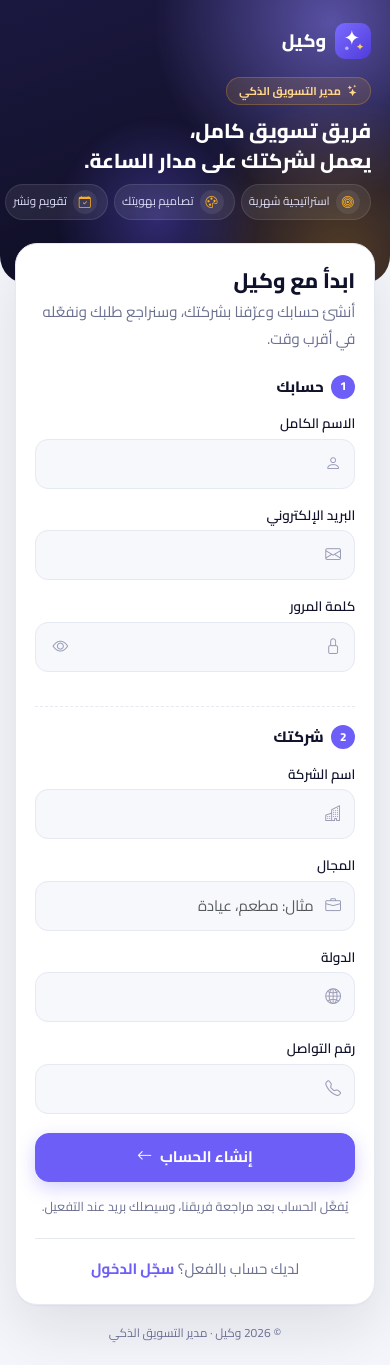
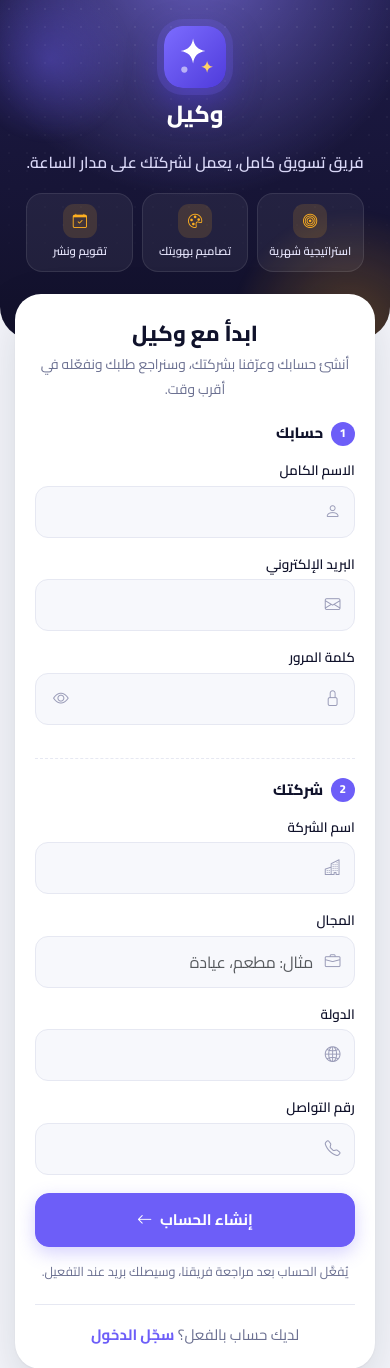
Before and after one commit to khattabaljaily/wakeel, a Django app: page /accounts/register/ in a window 390 px wide. Shown: the top 1368 px of the page. Run offline with Django 5.2, Linux system fonts and the light colour scheme; some libraries are stand-ins or nearby versions.

Commit message:
Phones: no sideways scrolling, redesigned sign-in header
- Landing rows used 3rem gutters, wider than the container padding on phones.
- Auth pages: centred brand header with three feature tiles instead of a
  horizontally scrolling chip strip; larger fields (16px, no iOS zoom).
- Admin status tabs wrap instead of scrolling.
- html/body clip horizontal overflow as a safety net.

Co-Authored-By: Claude Opus 5.5 <noreply@anthropic.com>

```diff
--- a/static/css/app.css
+++ b/static/css/app.css
@@ -38,6 +38,7 @@
 /* 15px instead of the browser's 16px: every rem size (text, headings, spacing) scales down together.
    A percentage, so a reader who enlarged their browser's text still gets it. */
 html { font-size: 93.75%; }
+html, body { overflow-x: clip; }
 body { font-family: var(--bs-body-font-family); background: var(--wk-bg); color: var(--wk-text); }
 h1, h2, h3, h4, h5, h6, .fw-display { color: var(--wk-ink); font-weight: 700; }
 a { text-decoration: none; }
@@ -418,25 +419,39 @@ a.wk-stat:hover { transform: translateY(-2px); box-shadow: var(--wk-shadow-lg);
 .wk-afield__eye:hover { background: var(--wk-primary-50); color: var(--wk-primary); }
 .wk-afield__box.has-error .wk-afield__icon { color: #dc3545; }
 
-/* Phones: the brand becomes a header, and the form a card rising over it */
+/* Phones: a centred brand header with three feature tiles, and the form as a card rising over it */
 @media (max-width: 991.98px) {
-  .wk-auth { display: block; background: var(--wk-bg); }
-  .wk-auth__side { padding: 1.5rem 1.25rem 4.25rem; gap: 1.25rem; border-radius: 0 0 28px 28px; }
-  .wk-auth__brand { font-size: 1.2rem; }
-  .wk-auth__brand img { width: 36px; height: 36px; }
-  .wk-auth__kicker { margin-bottom: .7rem; font-size: .75rem; }
-  .wk-auth__pitch h2 { font-size: 1.35rem; margin-bottom: .5rem; }
+  .wk-auth { display: block; background: var(--wk-bg); min-height: 100svh; }
+  .wk-auth__side { align-items: center; text-align: center; justify-content: flex-start; gap: 1.1rem;
+    padding: calc(1.75rem + env(safe-area-inset-top)) 1.25rem 4.5rem; border-radius: 0 0 32px 32px;
+    background: radial-gradient(circle at 50% -10%, rgba(143,130,255,.6) 0%, transparent 55%), linear-gradient(180deg, #1d1a47 0%, #12112a 100%); }
+  .wk-auth__side::before { content: ''; position: absolute; inset: 0; pointer-events: none; opacity: .5;
+    background-image: radial-gradient(rgba(255,255,255,.14) 1px, transparent 1.4px); background-size: 18px 18px;
+    -webkit-mask-image: linear-gradient(180deg, #000 0%, transparent 85%); mask-image: linear-gradient(180deg, #000 0%, transparent 85%); }
+  .wk-auth__orb--1 { width: 260px; height: 260px; inset-inline-start: -90px; bottom: -120px; }
+  .wk-auth__orb--2 { width: 180px; height: 180px; inset-inline-end: -40px; top: -30px; }
+  .wk-auth__brand { flex-direction: column; gap: .55rem; font-size: 1.55rem; letter-spacing: -.3px; }
+  .wk-auth__brand img { width: 62px; height: 62px; border-radius: 19px; box-shadow: 0 0 0 7px rgba(124,108,255,.18), 0 14px 34px rgba(79,59,219,.55); }
+  .wk-auth__pitch { max-width: 360px; }
+  .wk-auth__kicker { display: none; }
+  .wk-auth__pitch h2 { font-size: 1.05rem; font-weight: 600; line-height: 1.8; color: #d9d7f7; margin-bottom: 1.1rem; }
+  .wk-auth__pitch h2 br { display: none; }
   .wk-auth__pitch p { display: none; }
-  .wk-auth__feats { display: flex; gap: .4rem; overflow-x: auto; scrollbar-width: none; margin-inline: -1.25rem; padding-inline: 1.25rem; }
-  .wk-auth__feats::-webkit-scrollbar { display: none; }
-  .wk-auth__feats li { flex: none; gap: .4rem; padding: .35rem .7rem .35rem .45rem; border-radius: 999px; background: rgba(255,255,255,.08);
-    border: 1px solid rgba(255,255,255,.1); font-size: .78rem; white-space: nowrap; }
-  .wk-auth__feats i { width: 24px; height: 24px; border-radius: 50%; font-size: .8rem; }
+  .wk-auth__feats { grid-template-columns: repeat(3, minmax(0, 1fr)); gap: .55rem; }
+  .wk-auth__feats li { flex-direction: column; justify-content: center; gap: .4rem; padding: .7rem .3rem; border-radius: 16px; min-width: 0;
+    background: rgba(255,255,255,.06); border: 1px solid rgba(255,255,255,.09); font-size: .76rem; font-weight: 600; line-height: 1.4; color: #e4e3fa; }
+  .wk-auth__feats i { width: 34px; height: 34px; border-radius: 11px; font-size: .95rem; background: rgba(255,176,32,.14); }
   .wk-auth__copy { display: none; }
-  .wk-auth__main { display: block; padding: 0 1rem 1.5rem; margin-top: -2.75rem; background: none; position: relative; }
-  .wk-auth__card, .wk-auth__card--wide { max-width: none; padding: 1.6rem 1.25rem; border-radius: 22px; }
+  .wk-auth__main { display: block; padding: 0 1rem calc(1.5rem + env(safe-area-inset-bottom)); margin-top: -3rem; background: none; position: relative; z-index: 1; }
+  .wk-auth__card, .wk-auth__card--wide { max-width: 480px; margin-inline: auto; padding: 1.75rem 1.35rem 1.5rem; border-radius: 26px; border: 0;
+    box-shadow: 0 1px 2px rgba(16,18,43,.05), 0 18px 50px rgba(16,18,43,.14); }
+  .wk-auth__head { text-align: center; margin-bottom: 1.35rem; }
+  .wk-auth__head h1 { font-size: 1.45rem; }
+  .wk-auth__head p { font-size: .92rem; }
+  .wk-auth__icon { margin-inline: auto; }
+  .wk-afield__box .form-control { min-height: 52px; font-size: 16px; }  /* 16px stops iOS zooming into the field */
+  .wk-auth__submit { min-height: 54px; }
   .wk-auth__foot { display: block; text-align: center; margin-top: 1.25rem; }
-  .wk-auth__head h1 { font-size: 1.4rem; }
 }
 
 /* ---------- Landing ---------- */
@@ -787,7 +802,7 @@ a.wk-mcard__title:hover { color: var(--wk-primary-600); }
   .wk-dt__foot .dataTables_info { width: 100%; text-align: center; }
   .wk-dt-toolbar { padding: .75rem; }
   .wk-dt-search { max-width: none; flex-basis: 100%; }
-  .wk-dt-toolbar .adm-tabs { margin-inline-start: 0; flex-wrap: nowrap; overflow-x: auto; scrollbar-width: none; margin-inline: -.75rem; padding-inline: .75rem; width: calc(100% + 1.5rem); }
+  .wk-dt-toolbar .adm-tabs { margin-inline-start: 0; flex-wrap: wrap; width: 100%; }
   .wk-dt-toolbar .adm-tabs::-webkit-scrollbar { display: none; }
   .wk-dt-toolbar .adm-tab { flex: none; }
   .wk-dt-toolbar .form-select { flex: 1 1 45%; }
--- a/templates/accounts/base_auth.html
+++ b/templates/accounts/base_auth.html
@@ -9,7 +9,7 @@
         <a href="{% url 'core:home' %}" class="wk-auth__brand"><img src="{% static 'img/logo.svg' %}" alt=""><span>وكيل</span></a>
         <div class="wk-auth__pitch">
             <span class="wk-auth__kicker"><i class="bi bi-stars"></i> مدير التسويق الذكي</span>
-            <h2>فريق تسويق كامل،<br>يعمل لشركتك على مدار الساعة.</h2>
+            <h2>فريق تسويق كامل، <br>يعمل لشركتك على مدار الساعة.</h2>
             <p>يضع وكيل خطة المحتوى، ويكتب المنشورات، ويصمم الصور بهوية علامتك، ثم يرتبها في تقويم جاهز للنشر.</p>
             <ul class="wk-auth__feats">
                 <li><i class="bi bi-bullseye"></i><span class="d-none d-lg-inline">استراتيجية شهرية مبنية على فهم نشاطك وجمهورك</span><span class="d-lg-none">استراتيجية شهرية</span></li>
--- a/templates/core/home.html
+++ b/templates/core/home.html
@@ -15,7 +15,7 @@
 
 <section class="hero">
     <div class="container">
-        <div class="row align-items-center g-5">
+        <div class="row align-items-center g-4 g-lg-5">
             <div class="col-lg-6">
                 <span class="pill mb-3"><i class="bi bi-stars"></i> بديل ذكي لوكالات التسويق</span>
                 <h1 class="mb-3">سلّم حسابات شركتك<br>لـ<span class="grad">وكيل</span> يفهم علامتك</h1>
```
